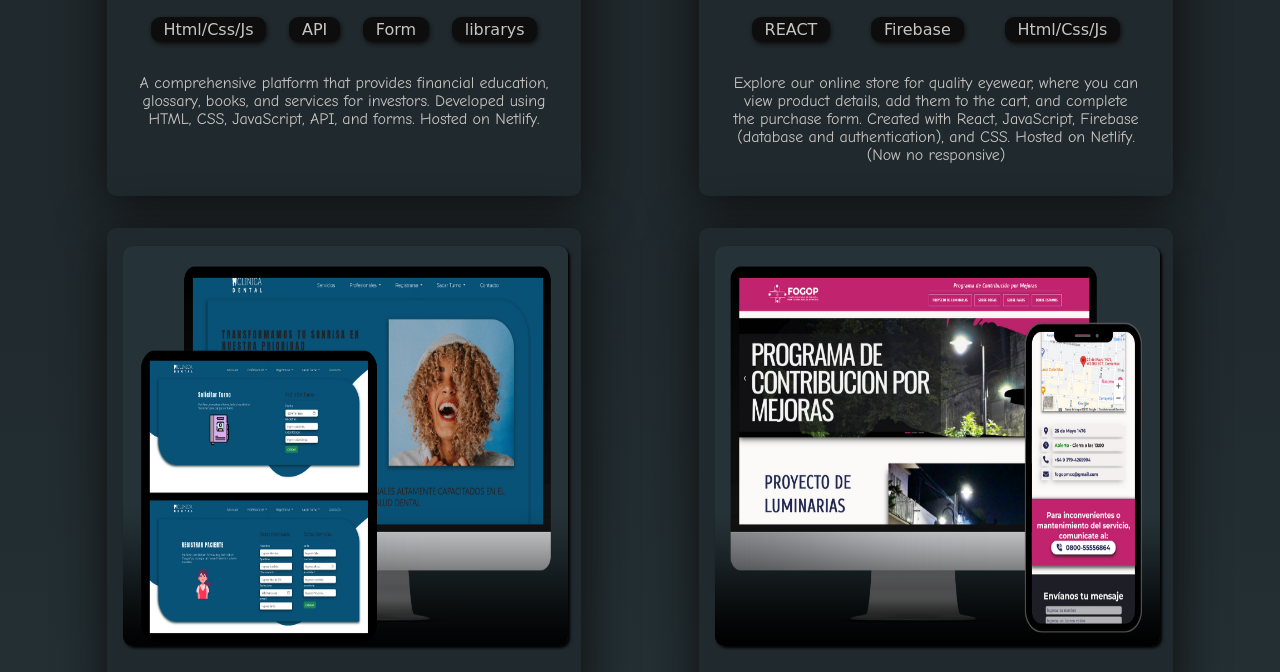
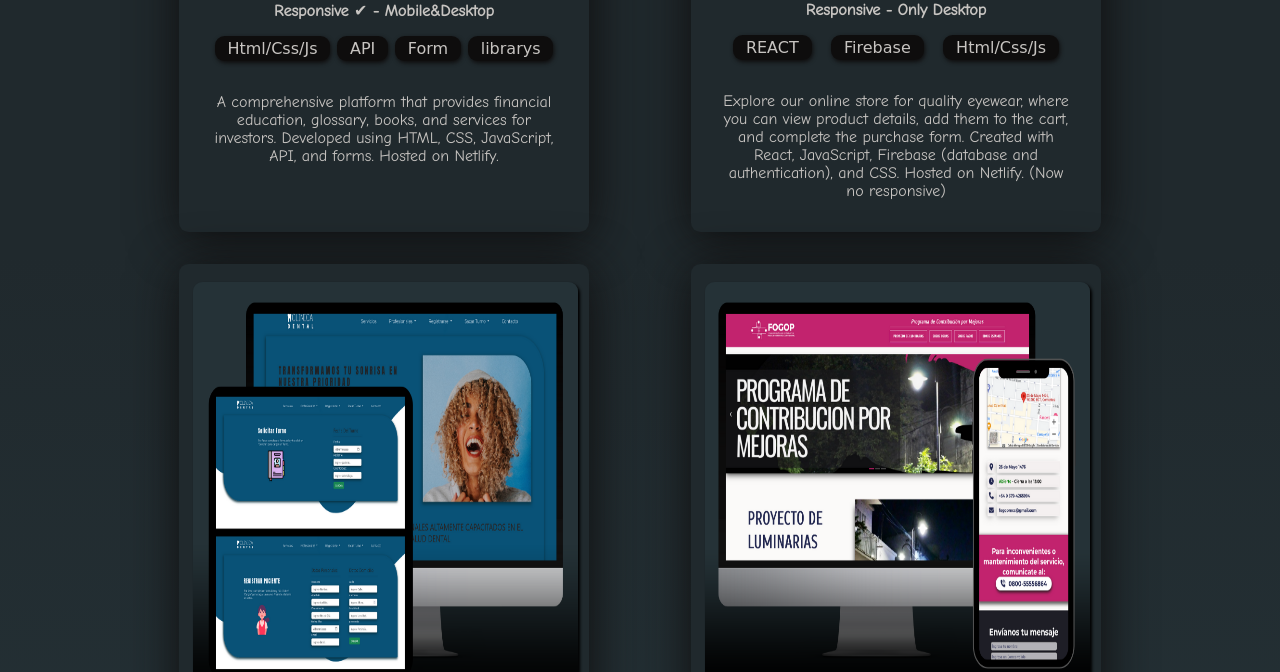
Before and after one commit to leandroMz/portf, a website: page index.html in a window 1280 px wide. Shown: the part 1292-1964 px from the top of the page. Drawn offline with nearby package versions, Linux system fonts and the light colour scheme; a web font is replaced by a local one.

Commit message:
actualizandoProyect

```diff
--- a/css/style.css
+++ b/css/style.css
@@ -532,6 +532,9 @@ div.errores {
 
 @media (min-width: 800px) {
 
+    body{
+    margin: 0 5rem;
+    }
     .logotype {
         padding: 1.4rem 0rem;
         width: 10em;
--- a/index.html
+++ b/index.html
@@ -94,7 +94,7 @@
                                     src="./images/united-states-svgrepo-com.svg" alt="English"></button>
                         </li>
                     </div>
-                    <li class="list-about"><a href="https://jechcapital.com" target="_blank" ="lang" key="text107"></a></li>
+                    <li class="list-about"><a href="https://jechcapital.com" target="_blank" class="lang" key="text107"></a></li>
                 </ul>
             </div>
             <div class="redes-footer" data-aos="flip-down">
--- a/js/app.js
+++ b/js/app.js
@@ -43,6 +43,11 @@ window.addEventListener("load", function () {
           <i class="fa-brands fa-github iconRedes"></i>
         </a>
       </div>
+      <div>
+      <h4>
+      ${project.responsive}
+      </h4>
+      </div>
       <div class="description-projects">
         <ul>
           ${project.technologies.map(tech => `<li class="techLyst">${tech}</li>`).join('')}
@@ -61,6 +66,7 @@ window.addEventListener("load", function () {
       title: '',
       diamondLink: 'http://www.jechcapital.com',
       githubLink: 'https://github.com/leandroMz?tab=repositories',
+      responsive: 'Responsive ✔ - Mobile&Desktop',
       technologies: ['Html/Css/Js', 'API', 'Form', 'librarys'],
       descriptionKey: 'text10',
       description: ''
@@ -72,6 +78,7 @@ window.addEventListener("load", function () {
       title: '',
       diamondLink: 'https://ecomerce-coder.netlify.app/',
       githubLink: 'https://github.com/leandroMz/PreEntrega1Martinez',
+      responsive: 'Responsive - Only Desktop',
       technologies: ['REACT', 'Firebase', 'Html/Css/Js'],
       descriptionKey: 'text12',
       description: ''
@@ -83,6 +90,7 @@ window.addEventListener("load", function () {
       title: '',
       diamondLink: 'https://clinicadental-dh.netlify.app/',
       githubLink: 'https://github.com/leandroMz/ClinicaDental_MartinezLeandro',
+      responsive: 'Responsive - Only Desktop',
       technologies: ['JAVA', 'Spring', 'SQL', 'Html/Css/Js'],
       descriptionKey: 'text14',
       description: ''
@@ -94,6 +102,7 @@ window.addEventListener("load", function () {
       title: '',
       diamondLink: 'https://hthydsawqerew.netlify.app',
       githubLink: 'https://github.com/leandroMz/Fogop-Web23',
+      responsive: 'Responsive ✔ - Mobile&Desktop',
       technologies: ['Html/Css/Js', 'librarys', 'Netlify'],
       descriptionKey: 'text16',
       description: ''
@@ -105,6 +114,7 @@ window.addEventListener("load", function () {
       title: '',
       diamondLink: 'https://lovely-boba-001561.netlify.app',
       githubLink: 'https://github.com/leandroMz/RockPaperOrScissors',
+      responsive: 'Responsive ✔ - Mobile&Desktop',
       technologies: ['HTML', 'CSS', 'JS', 'Netlify'],
       descriptionKey: 'text18',
       description: ''
@@ -115,6 +125,7 @@ window.addEventListener("load", function () {
       title: '',
       diamondLink: 'https://splendid-baklava-0c90d9.netlify.app/',
       githubLink: 'https://github.com/leandroMz/ChallengeResponsiveFullPage',
+      responsive: 'Responsive ✔ - Mobile&Desktop',
       technologies: ['Html/Css/Js', 'Bootstrap', 'Netlify'],
       descriptionKey: 'text20',
       description: ''
```
